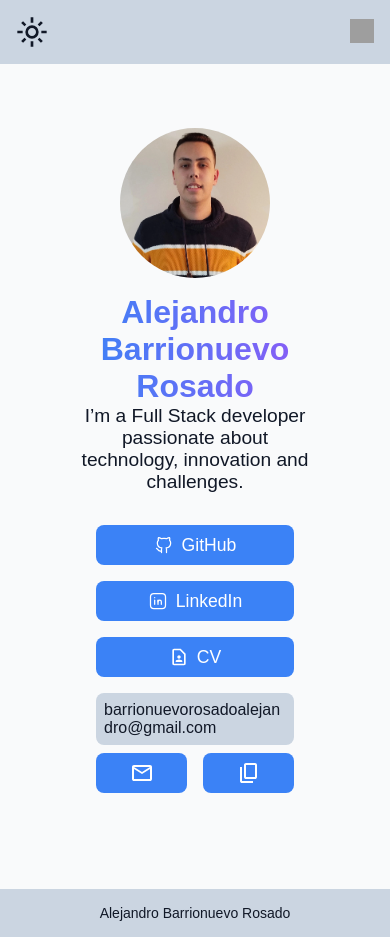
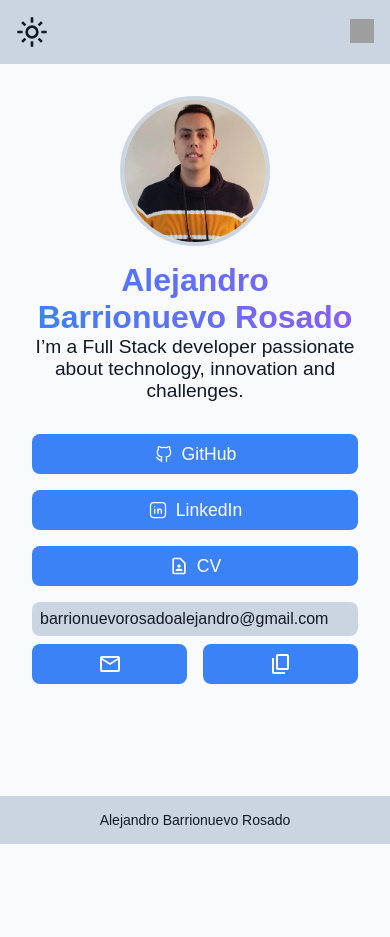
Before and after one commit to Alejandro-BR/Portfolio, a React (Vite) app in the folder portfolio/: page / in a window 390 px wide. After the commit the page ends 844 px from the top, so only its background shows below. Built offline with nearby package versions, Linux system fonts and the light colour scheme; grey boxes are pictures that could not be loaded; a web font is replaced by a local one.

Commit message:
AboutMe finished
I think

```diff
--- a/portfolio/src/components/ui/AboutMe.module.css
+++ b/portfolio/src/components/ui/AboutMe.module.css
@@ -1,22 +1,23 @@
 .aboutMe {
+  padding: 4rem;
   display: flex;
   justify-content: center;
-  align-items: center;
-  padding: 4rem;
-  flex-direction: column;
 }
 
-.profile {
+.containerPC {
   display: flex;
-  align-items: center;
+  gap: 3rem;
+  max-width: 900px;
+  width: 100%;
+  align-items: flex-start;
 }
 
 .profileImage {
+  flex: 0 0 260px;
   border-radius: 50%;
+  border: 4px solid var(--color-surface);
   overflow: hidden;
-  margin-right: 2rem;
-  width: 150px;
-  height: 150px;
+  height: 260px;
 }
 
 .profileImage img {
@@ -25,8 +26,15 @@
   object-fit: cover;
 }
 
+.rightColumn {
+  flex: 1;
+  display: flex;
+  flex-direction: column;
+  gap: 2rem;
+}
+
 .profileText {
-  max-width: 400px;
+  max-width: 100%;
 }
 
 .name {
@@ -47,12 +55,9 @@
 }
 
 .contactSection {
-  width: 100%;
-  max-width: 700px;
   display: flex;
   flex-direction: column;
   gap: 1rem;
-  margin-top: 2rem;
 }
 
 .links {
@@ -60,7 +65,6 @@
   gap: 1rem;
   flex-wrap: wrap;
   align-items: center;
-  justify-content: center;
 }
 
 .linkButton {
@@ -89,35 +93,64 @@
   transform: translateY(-2px);
 }
 
+@media (max-width: 828px) {
+  .profileImage {
+    flex: none;
+    width: 200px;
+    height: 200px;
+    margin-bottom: 1rem;
+    min-width: 200px;
+    min-height: 200px;
+  }
+}
+
 @media (max-width: 768px) {
   .aboutMe {
-    gap: 1rem;
-  }
-
-  .profile {
-    flex-direction: column;
-    text-align: center;
-    gap: 1rem;
+    padding: 2rem 1rem;
   }
 
   .profileImage {
-    margin-right: 0;
+    flex: none;
+    width: 150px;
+    height: 150px;
+    margin-bottom: 1rem;
+    min-width: 150px;
+    min-height: 150px;
+  }
+
+  .profileImage img {
+    width: 100%;
+    height: 100%;
+    object-fit: cover;
+  }
+
+  .containerPC {
+    flex-direction: column;
+    align-items: center;
+    gap: 0;
+  }
+
+  .rightColumn {
+    width: 100%;
+    align-items: center;
   }
 
   .profileText {
-    max-width: 100%;
-    gap: 1rem;
+    text-align: center;
+  }
+
+  .links {
+    justify-content: center;
   }
 
   .linkButton {
     flex: 1 1 100%;
     text-align: center;
-    align-items: center;
     justify-content: center;
   }
 
   .contactSection {
     width: 100%;
-    padding: 0 1rem;
+    padding: 0;
   }
 }
--- a/portfolio/src/components/ui/AboutMe.tsx
+++ b/portfolio/src/components/ui/AboutMe.tsx
@@ -7,16 +7,16 @@ const AboutMe = () => {
 
   return (
     <div className={styles.aboutMe}>
-      <div className={styles.profileAndContact}>
-        <div className={styles.profile}>
+      <div className={styles.containerPC}>
         <div className={styles.profileImage}>
           <img src="/img/myPhoto.webp" alt="Alejandro BR" />
         </div>
+
+        <div className={styles.rightColumn}>
           <div className={styles.profileText}>
             <h1 className={styles.name}>Alejandro</h1>
             <h1 className={styles.name}>Barrionuevo Rosado</h1>
             <p className={styles.info}>{t("aboutMe")}</p>
-          </div>
           </div>
 
           <div className={styles.contactSection}>
@@ -53,6 +53,7 @@ const AboutMe = () => {
           </div>
         </div>
       </div>
+    </div>
   );
 };
 
--- a/portfolio/src/components/ui/EmailActions.module.css
+++ b/portfolio/src/components/ui/EmailActions.module.css
@@ -1,5 +1,4 @@
 .emailSection {
-  margin-top: 2rem;
   width: 100%;
   max-width: 700px;
 }
```
Lines whose indentation alone changed are shown as unchanged.
